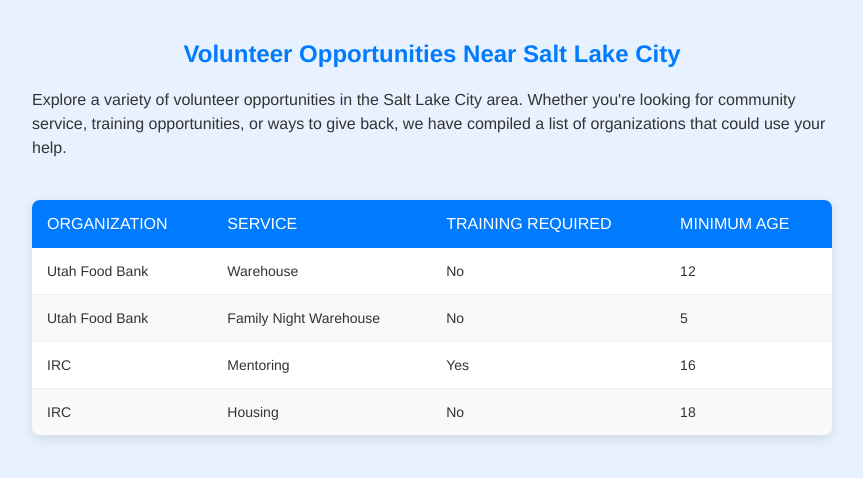
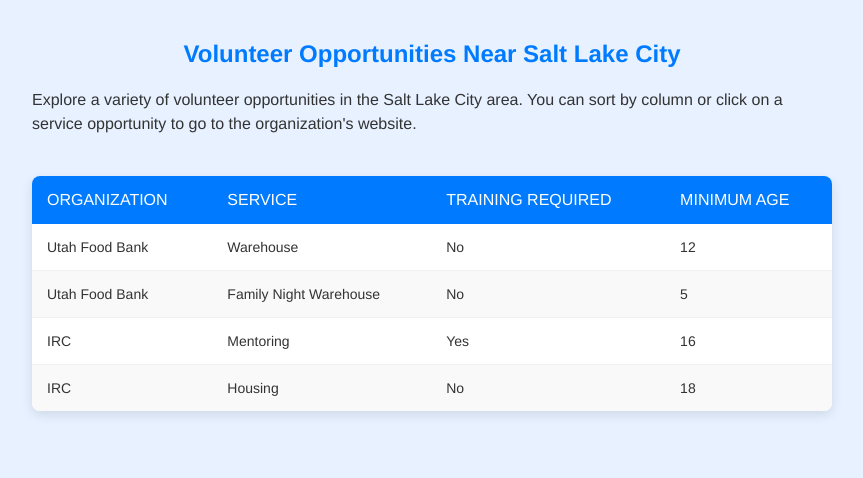
Before and after one commit to eringong/volunteer, a React (Create React App) app: page / in a window 1280 px wide. Shown: the top 478 px of the page, without its empty margins (208-1071 px from the left). Built offline with nearby package versions, Linux system fonts and the light colour scheme.

Commit message:
change description

```diff
--- a/src/App.js
+++ b/src/App.js
@@ -10,9 +10,7 @@
 
       {/* Add the description below the title */}
       <p className="description">
-        Explore a variety of volunteer opportunities in the Salt Lake City area.
-        Whether you're looking for community service, training opportunities, or ways to give back,
-        we have compiled a list of organizations that could use your help.
+        Explore a variety of volunteer opportunities in the Salt Lake City area. You can sort by column or click on a service opportunity to go to the organization's website.
       </p>
 
       <Table />
```
